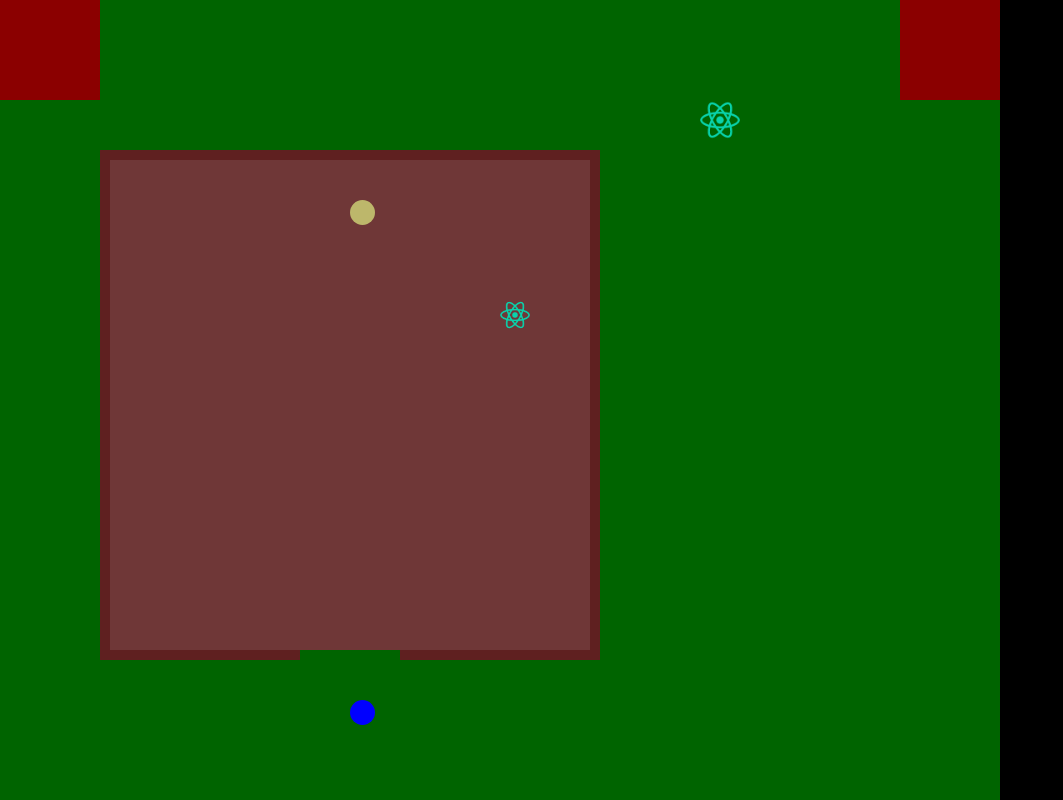
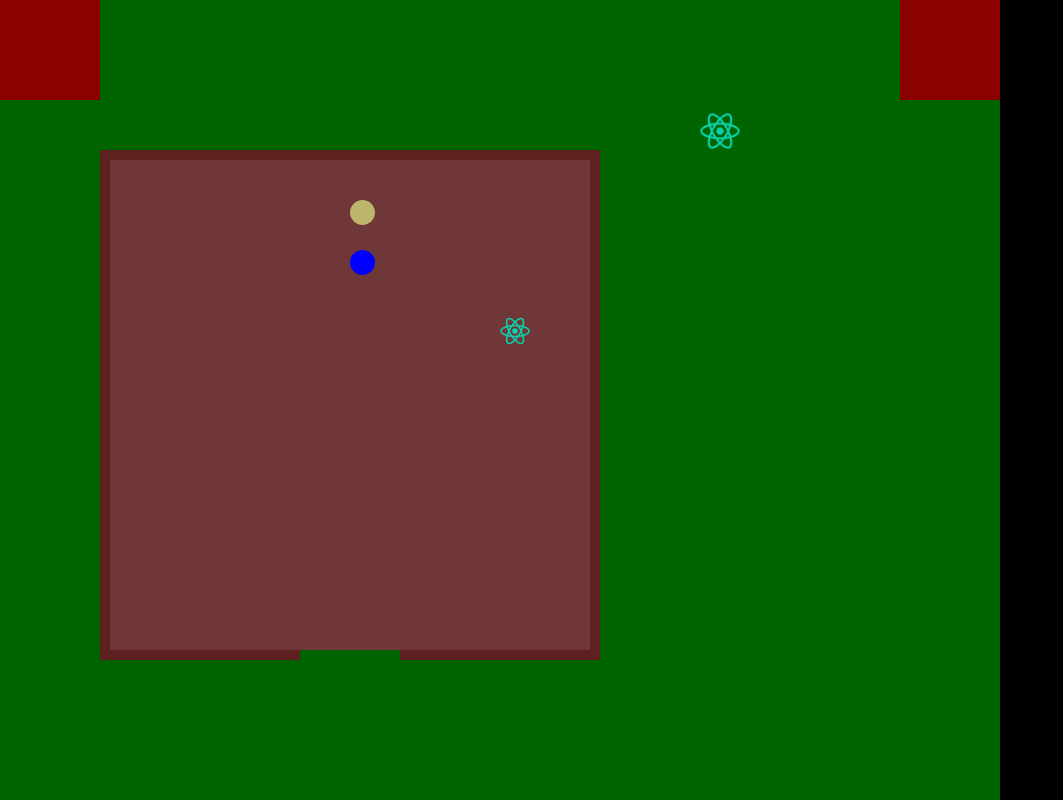
Before and after one commit to SamPoate/Altair, a React (Create React App) app: page / in a window 1280 px wide. Shown: the top 800 px of the page, without its empty margins (0-1063 px from the left). Built offline with nearby package versions, Linux system fonts and the light colour scheme.

Commit message:
Player NPC Interaction

```diff
--- a/public/index.html
+++ b/public/index.html
@@ -9,8 +9,6 @@
       name="description"
       content="Web site created using create-react-app"
     />
-    <link rel="apple-touch-icon" href="logo192.png" />
-    <link rel="manifest" href="%PUBLIC_URL%/manifest.json" />
     <title>React App</title>
   </head>
   <body>
--- a/src/App.js
+++ b/src/App.js
@@ -1,11 +1,121 @@
-import React from 'react';
+import React, { useState, useEffect, useCallback } from 'react';
 import './scss/main.scss';
 import Map from './components/Maps/Map';
 
 function App() {
+  const [pos, setPos] = useState({
+    top: 250,
+    left: 350
+  });
+  // eslint-disable-next-line
+  const [npc, setNpc] = useState({
+    top: 200,
+    left: 350,
+    width: 25,
+    height: 25
+  });
+
+  let playerTalking;
+  const characterSize = 25;
+
+  const movement = useCallback(
+    e => {
+      const key = e.keyCode;
+      const UP = 87;
+      const RIGHT = 68;
+      const DOWN = 83;
+      const LEFT = 65;
+      const moveAmount = 10;
+
+      switch (key) {
+        case UP:
+          setPos({
+            top: pos.top - moveAmount,
+            left: pos.left
+          });
+          break;
+
+        case RIGHT:
+          setPos({
+            top: pos.top,
+            left: pos.left + moveAmount
+          });
+
+          break;
+
+        case DOWN:
+          setPos({
+            top: pos.top + moveAmount,
+            left: pos.left
+          });
+          break;
+
+        case LEFT:
+          setPos({
+            top: pos.top,
+            left: pos.left - moveAmount
+          });
+          break;
+
+        default:
+          break;
+      }
+    },
+    [pos.top, pos.left]
+  );
+
+  useEffect(() => {
+    window.addEventListener('keydown', movement);
+
+    return () => {
+      window.removeEventListener('keydown', movement);
+    };
+  }, [movement]);
+
+  const finalPos = {
+    top: pos.top + 'px',
+    left: pos.left + 'px'
+  };
+
+  const playerSize = {
+    width: characterSize + 'px',
+    height: characterSize + 'px'
+  };
+
+  const playerStyle = { ...finalPos, ...playerSize };
+
+  const npcStyle = {
+    top: npc.top + 'px',
+    left: npc.left + 'px',
+    width: characterSize + 'px',
+    height: characterSize + 'px'
+  };
+
+  const playerLocation = {
+    tl: [pos.top, pos.left],
+    tr: [pos.top, pos.left + characterSize],
+    br: [pos.top + characterSize, pos.left + characterSize],
+    bl: [pos.top + characterSize, pos.left]
+  };
+
+  const npcLocation = {
+    tl: [npc.top, npc.left],
+    tr: [npc.top, npc.left + characterSize],
+    br: [npc.top + characterSize, npc.left + characterSize],
+    bl: [npc.top + characterSize, npc.left]
+  };
+
+  if (JSON.stringify(playerLocation) === JSON.stringify(npcLocation)) {
+    playerTalking = true;
+  }
+
   return (
     <div className='App'>
-      <Map></Map>
+      <Map
+        playerStyle={playerStyle}
+        npcStyle={npcStyle}
+        playerTalking={playerTalking}
+      />
     </div>
   );
 }
--- a/src/components/Buildings/Tavern.jsx
+++ b/src/components/Buildings/Tavern.jsx
@@ -3,7 +3,7 @@ import Wall from './BuildingComponents/Wall';
 import WoodFloor from './BuildingComponents/WoodFloor';
 import TavernKeeper from '../Characters/NPCs/TavernKeeper';
 
-const Tavern = () => {
+const Tavern = props => {
   return (
     <>
       <Wall w='500px' h='10px' t='150px' l='100px' />
@@ -12,7 +12,7 @@ const Tavern = () => {
       <Wall w='10px' h='500px' t='150px' l='100px' />
       <Wall w='10px' h='500px' t='150px' l='590px' />
       <WoodFloor w='500px' h='500px' t='150px' l='100px' />
-      <TavernKeeper />
+      <TavernKeeper npcStyle={props.npcStyle} />
     </>
   );
 };
--- a/src/components/Characters/Bob.jsx
+++ b/src/components/Characters/Bob.jsx
@@ -1,72 +1,7 @@
-import React, { useState, useEffect, useCallback } from 'react';
+import React from 'react';
 
-const Bob = () => {
-  const [pos, setPos] = useState({
-    top: 700,
-    left: 350
-  });
-
-  const movement = useCallback(
-    e => {
-      const key = e.keyCode;
-      const UP = 87;
-      const RIGHT = 68;
-      const DOWN = 83;
-      const LEFT = 65;
-      const moveAmount = 10;
-
-      switch (key) {
-        case UP:
-          setPos({
-            top: pos.top - moveAmount,
-            left: pos.left
-          });
-          break;
-
-        case RIGHT:
-          setPos({
-            top: pos.top,
-            left: pos.left + moveAmount
-          });
-
-          break;
-
-        case DOWN:
-          setPos({
-            top: pos.top + moveAmount,
-            left: pos.left
-          });
-          break;
-
-        case LEFT:
-          setPos({
-            top: pos.top,
-            left: pos.left - moveAmount
-          });
-          break;
-
-        default:
-          break;
-      }
-    },
-    [pos.top, pos.left]
-  );
-
-  useEffect(() => {
-    window.addEventListener('keydown', movement);
-
-    return () => {
-      window.removeEventListener('keydown', movement);
-    };
-  }, [movement]);
-
-  const finalPos = {
-    top: pos.top + 'px',
-    left: pos.left + 'px'
-  };
-
-  return <div style={finalPos} className='character bob' />;
+const Bob = props => {
+  return <div style={props.playerStyle} className='character bob' />;
 };
 
 export default Bob;
-//hello
--- a/src/components/Characters/NPCs/TavernKeeper.jsx
+++ b/src/components/Characters/NPCs/TavernKeeper.jsx
@@ -1,12 +1,7 @@
 import React from 'react';
 
-const TavernKeeper = () => {
-  const position = {
-    top: '200px',
-    left: '350px'
-  };
-
-  return <div style={position} className='character tavern-keeper' />;
+const TavernKeeper = props => {
+  return <div style={props.npcStyle} className='character tavern-keeper' />;
 };
 
 export default TavernKeeper;
--- /dev/null
+++ b/src/components/Interaction/DialogueBox.jsx
@@ -0,0 +1,7 @@
+import React from 'react';
+
+const DialogueBox = props => {
+  return <div className='dialogue-box'>{props.words}</div>;
+};
+
+export default DialogueBox;
--- a/src/components/Maps/Map.jsx
+++ b/src/components/Maps/Map.jsx
@@ -3,16 +3,24 @@ import Bob from '../Characters/Bob';
 import Shrub from '../Scenery/Shrub';
 import Bush from '../Scenery/Bush';
 import Tavern from '../Buildings/Tavern';
+import DialogueBox from '../Interaction/DialogueBox';
 
-const Map = () => {
+const Map = props => {
+  let words;
+
+  if (props.playerTalking) {
+    words = 'Hello';
+  }
+
   return (
     <main className='main-map'>
       <div className='corner-marker t l' />
       <div className='corner-marker t r' />
       <div className='corner-marker b l' />
       <div className='corner-marker b r' />
-      <Tavern />
-      <Bob />
+      <Tavern npcStyle={props.npcStyle} />
+      <Bob playerStyle={props.playerStyle} />
+      {props.playerTalking ? <DialogueBox words={words} /> : null}
       <Shrub />
       <Bush />
     </main>
--- /dev/null
+++ b/src/scss/abstracts/_base.scss
@@ -0,0 +1,10 @@
+@import url('https://fonts.googleapis.com/css?family=Dancing+Script&display=swap');
+
+html::-webkit-scrollbar {
+  display: none;
+}
+
+body {
+  font-family: 'Dancing Script', cursive;
+  font-size: 3em;
+}
--- a/src/scss/base/_resets.scss
+++ b/src/scss/abstracts/_resets.scss
@@ -439,7 +439,3 @@ textarea {
   color: #000;
   padding: 0.2em 0;
 }
-
-html::-webkit-scrollbar {
-  display: none;
-}
--- /dev/null
+++ b/src/scss/interaction/_dialogue-box.scss
@@ -0,0 +1,13 @@
+.dialogue-box {
+  position: absolute;
+  top: 100px;
+  left: 100px;
+  display: flex;
+  align-items: center;
+  justify-content: center;
+  width: 500px;
+  height: 200px;
+  z-index: 10;
+  background: #000;
+  color: #fff;
+}
--- a/src/scss/main.scss
+++ b/src/scss/main.scss
@@ -1,6 +1,8 @@
-@import './base/resets';
+@import './abstracts/resets';
+@import './abstracts/base';
 @import './utilities/positions';
 @import './maps/map';
+@import './interaction/dialogue-box';
 @import './buildings/building-components/wall';
 @import './buildings/building-components/wood-floor';
 @import './scenery/greenery';
```
